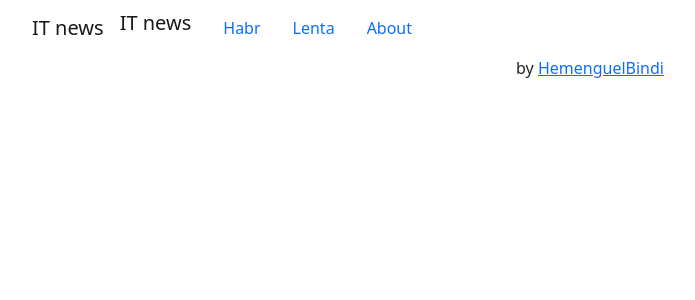
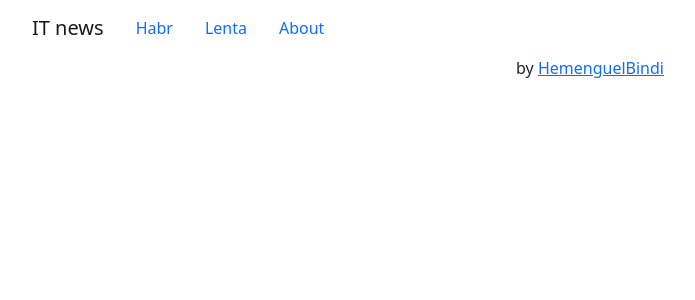
Before and after one commit to Hemenguelbindi/News_hack, a FastAPI app: template templates/base.html in a window 1280 px wide. Shown: the top 300 px of the page, without its empty margins (50-745 px from the left). Run offline with FastAPI, Linux system fonts and the light colour scheme; the template is opened without the code that fills it, so the values that code supplies are empty.

Commit message:
styles completed, refactor lenta.py

```diff
--- a/main.py
+++ b/main.py
@@ -26,3 +26,8 @@ async def all_news(request: Request):
 			'habr': habr_news,
 			}
 		)
+
+
+@app.get('/about', response_class=HTMLResponse)
+async def about(request: Request):
+	return templates.TemplateResponse('about.html', {'request': request,})
--- a/templates/base.html
+++ b/templates/base.html
@@ -9,13 +9,12 @@
 <body class="main-bg-color">
     <header class="container">
         <nav class="navbar navbar-expand-lg text_color">
-            <a class="navbar-brand link-color" href="#">IT news</a>
+            <a class="navbar-brand link-color" href="/">IT news</a>
             <div class="collapse navbar-collapse">
                 <ul class="nav justify-content-center text_color">
-                    <li class="nav-item"><a class="navbar-brand" href="#">IT news</a></li>
-                    <li class="nav-item"><a class="nav-link link-color" href="">Habr</a></li>
-                    <li class="nav-item"><a class="nav-link link-color" href="">Lenta</a></li>
-                    <li class="nav-item"><a class="nav-link link-color" href="">About</a></li>
+                    <li class="nav-item"><a class="nav-link link-color" href="https://habr.com/ru/news/">Habr</a></li>
+                    <li class="nav-item"><a class="nav-link link-color" href="https://lenta.ru/rubrics/media/hackers/">Lenta</a></li>
+                    <li class="nav-item"><a class="nav-link link-color" href="/about">About</a></li>
                 </ul>
               </div>
         </nav>
```
Also changed, not shown: templates/about.html (added, +8 -0 lines).
